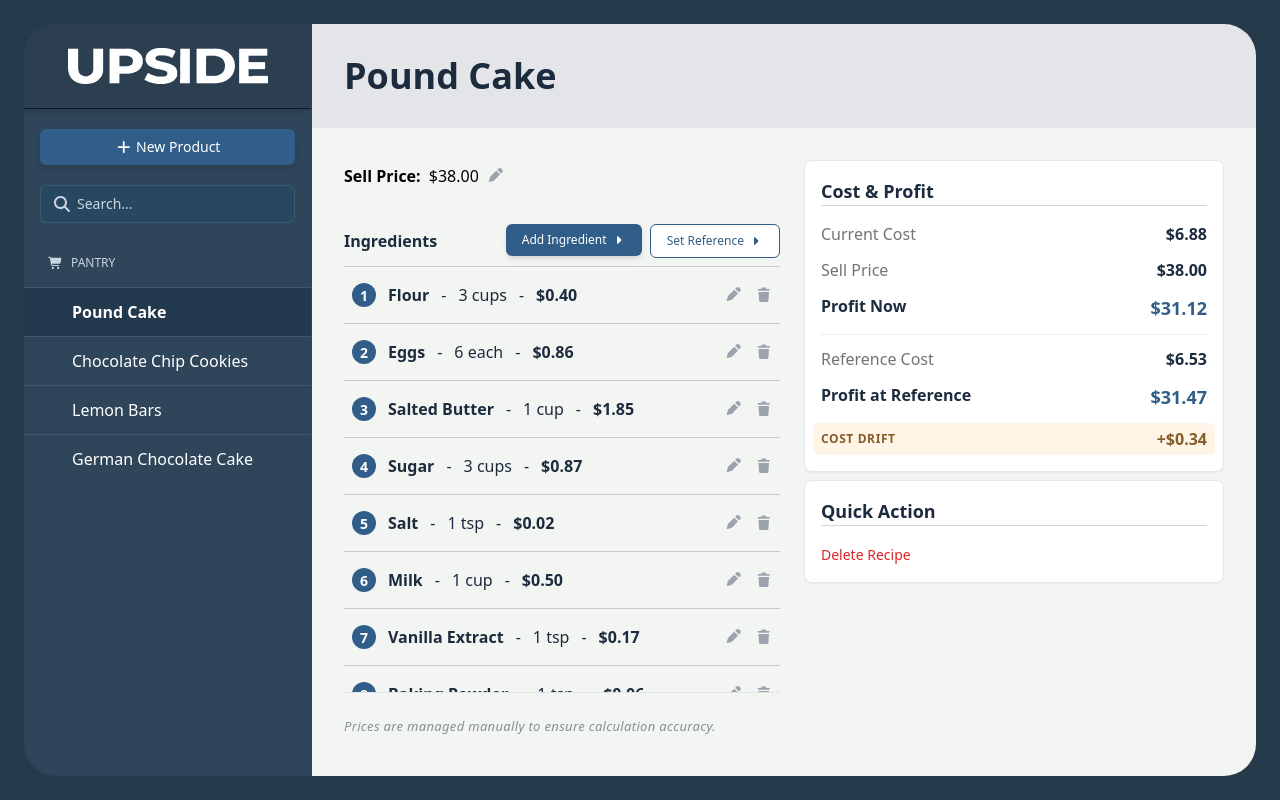
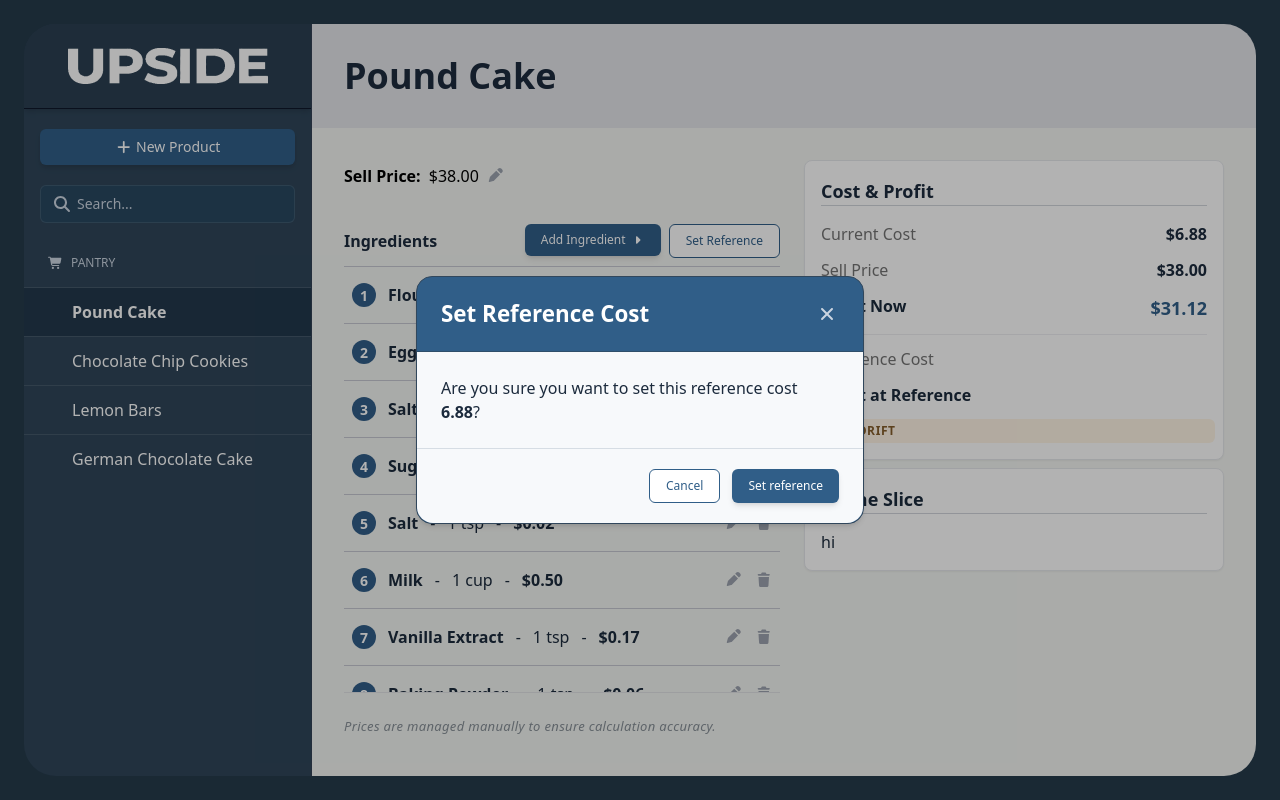
Before and after one commit to StillElite/upside, a React (Vite) app: page / in a window 1280 px wide. Both pictures are taken after a click on the button "Set Reference". Built offline with nearby package versions, Linux system fonts and the light colour scheme.

Commit message:
Add reference cost tracking

```diff
--- a/src/features/pantry/PantryTable.tsx
+++ b/src/features/pantry/PantryTable.tsx
@@ -3,8 +3,8 @@ import { faPencil, faTrash } from '@fortawesome/free-solid-svg-icons';
 import { Button } from '../../components/Button';
 import { ConfirmModal } from '../../components/ConfirmModal';
 import { useState } from 'react';
-import { useDispatch } from 'react-redux';
-import { AppDispatch } from '../../store/store';
+import { useDispatch, useSelector } from 'react-redux';
+import { AppDispatch, RootState } from '../../store/store';
 import { editItem, deleteItem } from '../../store/slices/pantrySlice';
 import toast from 'react-hot-toast';
 import { PantryItemForm } from './PantryItemForm';
@@ -21,6 +21,7 @@ export type PantryItemOption = {
 
 export const PantryTable = ({ pantryItems }: PantryTableProps) => {
   const dispatch = useDispatch<AppDispatch>();
+  const { products } = useSelector((state: RootState) => state.products);
 
   const [editPantryItemForm, setEditPantryItemForm] = useState({
     id: '',
@@ -179,6 +180,12 @@ export const PantryTable = ({ pantryItems }: PantryTableProps) => {
               const { id, name, packageSize, packageUnit, packagePrice } = item;
               const isEditing = editingPantryItemId === id;
 
+              const isPantryItemInUse = products.some((product) =>
+                product.recipeIngredients.some(
+                  (ingredient) => ingredient.pantryItemId === item.id,
+                ),
+              );
+
               return (
                 <React.Fragment key={item.id}>
                   {isEditing ? (
@@ -223,23 +230,27 @@ export const PantryTable = ({ pantryItems }: PantryTableProps) => {
 
                       <td className='px-4 py-3 text-right'>
                         <div className='flex justify-end items-center gap-1'>
+                          {!isPantryItemInUse && (
+                            <>
+                              <Button
+                                icon={faTrash}
+                                variant='icon-only'
+                                className='text-slate-400 hover:text-[#ba3d3d]'
+                                aria-label={`Delete ${name}`}
+                                onClick={() => {
+                                  setPantryItemToDelete(item);
+                                  setIsConfirmOpen(true);
+                                }}
+                              />
+                              <span className='px-2'>|</span>
+                            </>
+                          )}
                           <Button
                             icon={faPencil}
                             variant='icon-only'
                             className='text-slate-400 hover:text-[#305e88]'
                             aria-label={`Edit ${name}`}
                             onClick={() => handleStartEditPantryItem(item, id)}
-                          />
-                          <span className='px-2'>|</span>
-                          <Button
-                            icon={faTrash}
-                            variant='icon-only'
-                            className='text-slate-400 hover:text-[#ba3d3d]'
-                            aria-label={`Delete ${name}`}
-                            onClick={() => {
-                              setPantryItemToDelete(item);
-                              setIsConfirmOpen(true);
-                            }}
                           />
                         </div>
                       </td>
--- a/src/features/products/CostSummary.tsx
+++ b/src/features/products/CostSummary.tsx
@@ -1,42 +1,24 @@
-import { PantryItem } from '../../types/pantry';
 import { Product } from '../../types/products';
-import { calculateIngredientCost } from '../../utils/calculateIngredientCost';
 import { formatMoney } from '../../utils/formatMoney';
 
 export interface CostSummaryProps {
   selectedProduct: Product;
-  pantryItems: PantryItem[];
+  currentCost: number;
+  referenceCost?: number;
 }
 
 export const CostSummary = ({
   selectedProduct,
-  pantryItems,
+  currentCost,
+  referenceCost,
 }: CostSummaryProps) => {
-  const currentCost = selectedProduct.recipeIngredients.reduce(
-    (total, recipeIngredient) => {
-      const pantryItem = pantryItems.find(
-        (item) => item.id === recipeIngredient.pantryItemId,
-      );
-      if (!pantryItem) return total;
+  const referenceDisplay = referenceCost ? formatMoney(referenceCost) : '';
+  const profit = referenceCost
+    ? formatMoney(selectedProduct.sellPrice - referenceCost)
+    : '';
 
-      const ingredientCost = calculateIngredientCost(
-        pantryItem.packageSize,
-        pantryItem.packageUnit,
-        pantryItem.packagePrice,
-        pantryItem.gramsPerCup,
-        recipeIngredient.quantity,
-        recipeIngredient.recipeUnit,
-      );
-
-      return total + ingredientCost;
-    },
-    0,
-  );
-
-  // FAKE: Just for the "Finished Look" in the UI
-  // Let's pretend the reference cost was 5% cheaper
-  const referenceCost = currentCost * 0.95;
-  const drift = currentCost - referenceCost;
+  const drift = referenceCost ? currentCost - referenceCost : undefined;
+  const driftDisplay = drift !== undefined ? formatMoney(drift) : '';
 
   return (
     <ul className='space-y-3 text-[#1c2b3d]'>
@@ -57,19 +39,17 @@ export const CostSummary = ({
       <li className='h-[1px] bg-[#c6c8d2]/30 my-2' />
       <li className='flex justify-between '>
         <span className='text-neutral-500'>Reference Cost</span>
-        <strong>{formatMoney(referenceCost)}</strong>
+        <strong>{referenceDisplay}</strong>
       </li>
       <li className='flex justify-between  '>
         <span className='font-bold'>Profit at Reference</span>
-        <span className='text-[#315e88] font-bold text-lg'>
-          {formatMoney(selectedProduct.sellPrice - referenceCost)}
-        </span>
+        <span className='text-[#315e88] font-bold text-lg'>{profit}</span>
       </li>
       <li className='flex justify-between items-center bg-[#fff4e5] px-2 py-1 rounded-md -mx-2'>
         <span className='text-[#855d2b] text-xs font-semibold uppercase tracking-wider'>
           Cost Drift
         </span>
-        <span className='text-[#855d2b] font-bold'>+{formatMoney(drift)}</span>
+        <span className='text-[#855d2b] font-bold'>{driftDisplay}</span>
       </li>
     </ul>
   );
--- a/src/features/products/ProductDetails.tsx
+++ b/src/features/products/ProductDetails.tsx
@@ -11,9 +11,13 @@ import toast from 'react-hot-toast';
 
 export interface ProductDetailsProps {
   selectedProduct: Product;
+  currentCost: number;
 }
 
-export const ProductDetails = ({ selectedProduct }: ProductDetailsProps) => {
+export const ProductDetails = ({
+  selectedProduct,
+  currentCost,
+}: ProductDetailsProps) => {
   const [sellPriceInput, setSellPriceInput] = useState<string>(
     selectedProduct.sellPrice.toString(),
   );
@@ -131,6 +135,7 @@ export const ProductDetails = ({ selectedProduct }: ProductDetailsProps) => {
         isEditingSellPrice={isEditingSellPrice}
         setIsAddingIngredient={setIsAddingIngredient}
         setIsEditingFlow={setIsEditingFlow}
+        currentCost={currentCost}
       />
 
       <footer className='shrink-0 pt-6 pb-2 mt-auto border-t border-[#c6c8d2]/40'>
--- a/src/features/products/ProductSidebar.tsx
+++ b/src/features/products/ProductSidebar.tsx
@@ -1,74 +1,38 @@
-import { useState } from 'react';
-import { Button } from '../../components/Button';
-import { ConfirmModal } from '../../components/ConfirmModal';
 import { PanelCard } from '../../components/PanelCard';
 import { CostSummary } from './CostSummary';
-import { useDispatch, useSelector } from 'react-redux';
-import { AppDispatch, RootState } from '../../store/store';
-import {
-  deleteProduct,
-  setSelectedProductId,
-} from '../../store/slices/productSlice';
-import toast from 'react-hot-toast';
+import { useSelector } from 'react-redux';
+import { RootState } from '../../store/store';
 
-export const ProductSidebar = () => {
-  const dispatch = useDispatch<AppDispatch>();
+export interface ProductSidebarProps {
+  currentCost: number;
+  referenceCost?: number;
+}
+
+export const ProductSidebar = ({
+  currentCost,
+  referenceCost,
+}: ProductSidebarProps) => {
   const { products, selectedProductId } = useSelector(
     (state: RootState) => state.products,
   );
-
-  const { pantryItems } = useSelector((state: RootState) => state.pantry);
 
   const selectedProduct =
     products.find((p) => p.id === selectedProductId) ?? null;
 
   if (!selectedProduct) return null;
 
-  const [isConfirmOpen, setIsConfirmOpen] = useState(false);
-  const confirmMessage = (
-    <>
-      Are you sure you want to delete <strong>{selectedProduct.name}</strong>?
-    </>
-  );
-
-  const handleDeleteProduct = () => {
-    dispatch(deleteProduct({ productId: selectedProduct.id }));
-
-    const remainingProducts = products.filter(
-      (product) => product.id !== selectedProduct.id,
-    );
-
-    const nextSelectedId = remainingProducts[0]?.id ?? null;
-    dispatch(setSelectedProductId(nextSelectedId));
-
-    toast.success(`Product deleted successfully`);
-
-    setIsConfirmOpen(false);
-  };
   return (
     <div className='flex flex-col gap-2'>
       <PanelCard title='Cost & Profit'>
         <CostSummary
           selectedProduct={selectedProduct}
-          pantryItems={pantryItems}
+          currentCost={currentCost}
+          referenceCost={referenceCost}
         />
       </PanelCard>
 
-      <PanelCard title='Quick Action'>
-        <Button
-          text='Delete Recipe'
-          variant='destructive'
-          aria-label={`Delete ${selectedProduct.name}`}
-          onClick={() => setIsConfirmOpen(true)}
-        />
-        <ConfirmModal
-          isOpen={isConfirmOpen}
-          onClose={() => setIsConfirmOpen(false)}
-          onConfirm={handleDeleteProduct}
-          title='Delete Product'
-          confirmLabel='Delete'
-          message={confirmMessage}
-        />
+      <PanelCard title='By the Slice'>
+        <p>hi</p>
       </PanelCard>
     </div>
   );
--- a/src/features/products/ProductView.tsx
+++ b/src/features/products/ProductView.tsx
@@ -3,9 +3,14 @@ import { Header } from '../../components/Header';
 import { ProductSidebar } from './ProductSidebar';
 import { useSelector } from 'react-redux';
 import { RootState } from '../../store/store';
+import { calculateIngredientCost } from '../../utils/calculateIngredientCost';
 
 export const ProductView = () => {
   const products = useSelector((state: RootState) => state.products.products);
+  const pantryItems = useSelector(
+    (state: RootState) => state.pantry.pantryItems,
+  );
+
   const selectedProductId = useSelector(
     (state: RootState) => state.products.selectedProductId,
   );
@@ -17,13 +22,41 @@ export const ProductView = () => {
   if (!selectedProduct) {
     return null;
   }
+
+  const currentCost = selectedProduct.recipeIngredients.reduce(
+    (total, recipeIngredient) => {
+      const pantryItem = pantryItems.find(
+        (item) => item.id === recipeIngredient.pantryItemId,
+      );
+      if (!pantryItem) return total;
+
+      const ingredientCost = calculateIngredientCost(
+        pantryItem.packageSize,
+        pantryItem.packageUnit,
+        pantryItem.packagePrice,
+        pantryItem.gramsPerCup,
+        recipeIngredient.quantity,
+        recipeIngredient.recipeUnit,
+      );
+
+      return total + ingredientCost;
+    },
+    0,
+  );
+
   return (
     <div className='flex flex-col h-full min-h-0'>
       <Header title={selectedProduct.name} />
 
       <div className='flex-1 grid gap-6 grid-cols-[minmax(0,900px)_420px] 2xl:grid-cols-[minmax(0,900px)_480px] p-8 bg-[#f3f5f2] overflow-hidden'>
-        <ProductDetails selectedProduct={selectedProduct} />
-        <ProductSidebar />
+        <ProductDetails
+          selectedProduct={selectedProduct}
+          currentCost={currentCost}
+        />
+        <ProductSidebar
+          currentCost={currentCost}
+          referenceCost={selectedProduct.referenceCost}
+        />
       </div>
     </div>
   );
--- a/src/features/products/ingredients/IngredientSection.tsx
+++ b/src/features/products/ingredients/IngredientSection.tsx
@@ -7,6 +7,7 @@ import type { AppDispatch, RootState } from '../../../store/store';
 import {
   addIngredient,
   editIngredient,
+  setReferenceCost,
 } from '../../../store/slices/productSlice';
 import { IngredientForm } from './IngredientForm';
 import { IngredientList } from './IngredientList';
@@ -15,9 +16,11 @@ import { AddPantryItemModal } from '../../pantry/AddPantryItemModal';
 import { PantryItem } from '../../../types/pantry';
 import { addItem } from '../../../store/slices/pantrySlice';
 import { parseQuantity } from '../../../utils/parseQuantity';
+import { ConfirmModal } from '../../../components/ConfirmModal';
 
 export interface IngredientSectionProps {
   recipeIngredients: RecipeIngredient[];
+  currentCost: number;
   isAddingIngredient: boolean;
   isEditingFlow: boolean;
   isEditingSellPrice: boolean;
@@ -34,6 +37,7 @@ export type IngredientOption = {
 
 export const IngredientSection = ({
   recipeIngredients,
+  currentCost,
   isAddingIngredient,
   isEditingFlow,
   isEditingSellPrice,
@@ -42,6 +46,7 @@ export const IngredientSection = ({
 }: IngredientSectionProps) => {
   const dispatch = useDispatch<AppDispatch>();
   const listRef = useRef<HTMLDivElement | null>(null);
+  const [isConfirmOpen, setIsConfirmOpen] = useState(false);
   const [addIngredientForm, setAddIngredientForm] = useState({
     name: '',
     quantity: '',
@@ -338,6 +343,28 @@ export const IngredientSection = ({
     });
   };
 
+  const handleSetReferenceCost = () => {
+    if (!selectedProductId) {
+      return;
+    }
+
+    dispatch(
+      setReferenceCost({
+        productId: selectedProductId,
+        newReferenceCost: currentCost,
+      }),
+    );
+    toast.success('Reference cost successfully updated');
+    setIsConfirmOpen(false);
+  };
+
+  const confirmMessage = (
+    <>
+      Are you sure you want to set this reference cost{' '}
+      <strong>{currentCost.toFixed(2)}</strong>?
+    </>
+  );
+
   useEffect(() => {
     if (isAddingIngredient) {
       setIsAddingIngredient(false);
@@ -373,8 +400,18 @@ export const IngredientSection = ({
               text='Set Reference'
               className='text-xs'
               variant='secondary'
-              icon={faCaretRight}
-              iconPosition='right'
+              aria-label='Set Reference'
+              onClick={() => {
+                setIsConfirmOpen(true);
+              }}
+            />
+            <ConfirmModal
+              isOpen={isConfirmOpen}
+              onClose={() => setIsConfirmOpen(false)}
+              onConfirm={handleSetReferenceCost}
+              title='Set Reference Cost'
+              confirmLabel='Set reference'
+              message={confirmMessage}
             />
           </div>
         </div>
--- a/src/types/products.ts
+++ b/src/types/products.ts
@@ -11,4 +11,7 @@ export interface Product {
   name: string;
   sellPrice: number;
   recipeIngredients: RecipeIngredient[];
+  referenceCost?: number;
+  // sellIndividually: boolean;
+  // portionCount?: number;
 }
```
Also changed, not shown: src/features/pantry/PantryToolbar.tsx (+13 -1 lines), src/features/pantry/PantryView.tsx (+11 -2 lines), src/store/slices/productSlice.ts (+13 -2 lines).
